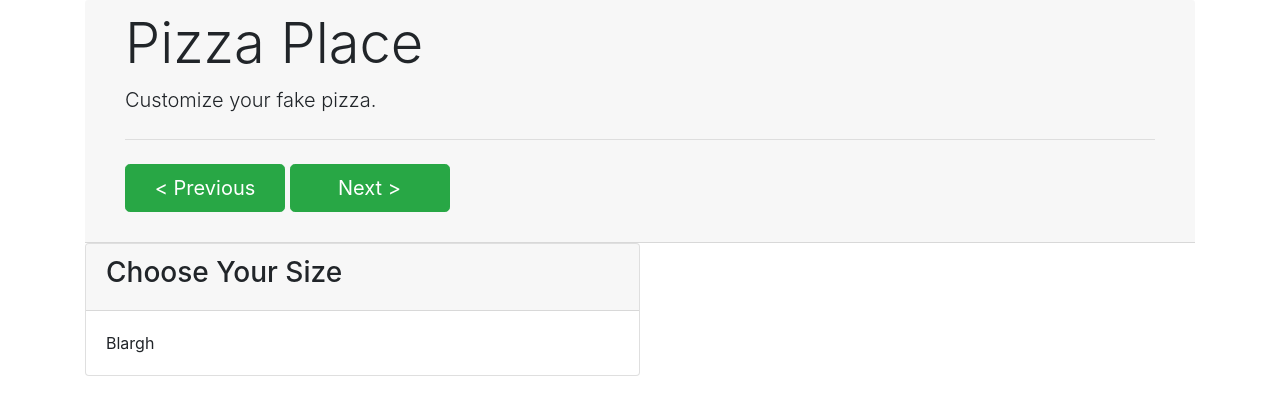
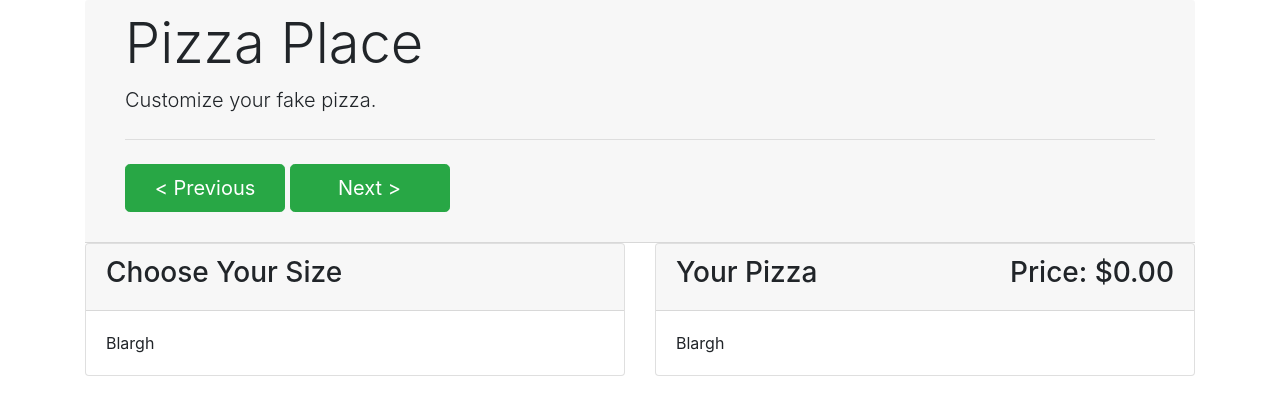
Before and after one commit to eggborne/pizza-place, a plain HTML site: page index.html in a window 1280 px wide. Both pictures are taken after a click on the button "Get Started!". Drawn offline with nearby package versions, Linux system fonts and the light colour scheme.

Commit message:
Add cards for size, type, toppings, pizza preview

```diff
--- a/css/styles.css
+++ b/css/styles.css
@@ -4,7 +4,6 @@ button {
   left: 10%;
   opacity: 0;
   transform-origin: left;
-  /* transition: all 600ms ease; */
 }
 #start-button, #previous-button, #next-button {
   transition: all 300ms ease;
@@ -16,9 +15,13 @@ button {
   margin-bottom: 0px;
   padding: 10px 40px 30px 40px;
 }
-.section {
-  width: 50%;
-  transform-origin: top center;
-  transform: scaleY(0);
+#pizza-card {
+  width:100%;
+  transform: translateX(100%);
+  opacity:0;
   transition: all 600ms ease;
 }
+.section {
+  width: 100%;
+  display:none;
+}
--- a/index.html
+++ b/index.html
@@ -23,6 +23,8 @@
         <button id="previous-button" class="btn btn-success btn-lg">< Previous</button>
         <button id="next-button" class="btn btn-success btn-lg">Next ></button>
       </div>
+      <div class="row">
+        <div class="col">
           <div class="card section" id="size-card">
             <div class="card-header">
               <h3>Choose Your Size</h3>
@@ -31,7 +33,7 @@
               Blargh
             </div>
           </div>
-      <div class="card section" id="crust-card">
+          <div class="card section" id="type-card">
             <div class="card-header">
               <h3>Choose Your Crust Style</h3>
             </div>
@@ -48,5 +50,24 @@
             </div>
           </div>
         </div>
+        <div class="col">
+          <div class="card" id="pizza-card">
+            <div class="card-header">
+              <div class="row">
+                <div class="col">
+                  <h3>Your Pizza</h3>
+                </div>
+                <div class="col" style="text-align:right">
+                  <h3>Price: $<span id="price">0.00</span></h3>
+                </div>
+              </div>
+            </div>
+            <div class="card-body">
+              Blargh
+            </div>
+          </div>
+        </div>
+      </div>
+    </div>
   </body>
 </html>
--- a/js/scripts.js
+++ b/js/scripts.js
@@ -1,19 +1,38 @@
-var activeScreen = "intro"
+var sections = ["size","type","toppings",]
+var activeSection = "intro";
 $(function(){
-  onFromRight('button#start-button')
+  onFromRight('button#start-button');
   $('#start-button').click(function(){
     off('button#start-button');
     onFromRight('button#previous-button');
     onFromRight('button#next-button');
-    $('.section#size-card').css({
-      'transform': 'scaleY(1)'
+    activeSection = sections[0]
+    $('.section#'+activeSection+'-card').slideDown(600)
+    $('.section').css({
+      'opacity': '1'
     })
+    $('#pizza-card').css({
+      'transform': 'translateX(0%)',
+      'opacity': '1'
+    })
+  });
+  $('#next-button').click(function(){
+    $('.section#'+activeSection+'-card').slideUp()
+    activeSection = sections[sections.indexOf(activeSection)+1]
+    $('.section#'+activeSection+'-card').slideDown()
   })
-})
+  $('#previous-button').click(function(){
+    if (sections.indexOf(activeSection) > 0) {
+      $('.section#'+activeSection+'-card').slideUp()
+      activeSection = sections[sections.indexOf(activeSection)-1]
+      $('.section#'+activeSection+'-card').slideDown()
+    }
+  });
+});
 function onFromRight(element) {
   $(element).css({
     'pointer-events': 'all',
-  })
+  });
   $(element).css({
     'left': '0vw',
     'opacity': '1',
@@ -22,5 +41,5 @@ function onFromRight(element) {
 function off(element) {
   $(element).css({
     'opacity': '0',
-  })
+  });
 }
```
Lines whose indentation alone changed are shown as unchanged.
